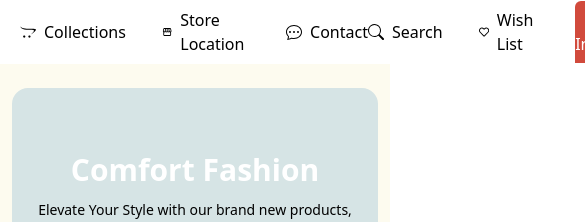
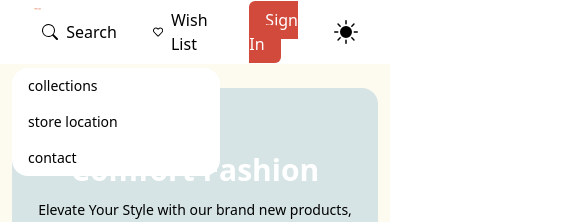
Before and after one commit to danielr0007/Wonder-Clothing-Apparel, a React (Create React App) app: page / in a window 390 px wide. Shown: the top 222 px of the page, 585 px wide, since content can reach past the window. Built offline with nearby package versions, Linux system fonts and the light colour scheme; no server answers.

Commit message:
started mobile menu

```diff
--- a/src/components/Header.js
+++ b/src/components/Header.js
@@ -1,35 +1,56 @@
 import logo from "../assets/logo.png";
 import { FaOpencart, FaRegHeart, FaMoon } from "react-icons/fa";
-import { MdStorefront } from "react-icons/md";
+import { MdStorefront, MdMenu } from "react-icons/md";
 import { BsChatDots, BsSearch, BsFillSunFill } from "react-icons/bs";
 import { Link } from "react-router-dom";
 import { useSelector, useDispatch } from "react-redux";
 import { toggle } from "../utils/themeMode";
 import { useEffect } from "react";
+import MobileMenu from "./MobileMenu";
 
 const Header = () => {
   const themeMode = useSelector((state) => state.themeMode.value);
 
   const dispatch = useDispatch();
 
+  const mobileMenuLinks = [
+    {
+      name: "collections",
+      icon: "FaOpencart",
+    },
+    {
+      name: "store location",
+      icon: "MdStorefront",
+    },
+    {
+      name: "contact",
+      icon: "FaOpencart",
+    },
+  ];
+
   return (
-    <header className={!themeMode ? "bg-white px-5" : "bg-d-grey px-5 dark"}>
+    <header
+      className={
+        !themeMode ? "bg-white px-5 relative" : "bg-d-grey px-5 dark relative"
+      }
+    >
       <div className="max-w-[82rem] mx-auto">
-        <nav className="py-2 flex justify-between">
+        <nav className="py-2 lg:px-0 px-3 flex justify-between">
+          <MdMenu className="self-center text-2xl lg:hidden" />
           <Link to="/">
-            <img src={logo} className="w-[220px]" />
+            <img src={logo} className="lg:w-[220px] md:w-[200px] w-[170px]" />
           </Link>
 
           <div className="">
             <ul className="h-full flex gap-9 items-center">
-              <li className="flex items-center gap-2 dark:text-l-grey">
+              <li className="lg:flex items-center gap-2 dark:text-l-grey hidden">
                 <FaOpencart /> <Link to="collections">Collections</Link>
               </li>
-              <li className="flex items-center gap-2 dark:text-l-grey">
+              <li className="lg:flex items-center gap-2 dark:text-l-grey hidden">
                 <MdStorefront />
                 <Link to="location">Store Location</Link>
               </li>
-              <li className="flex items-center gap-2 dark:text-l-grey">
+              <li className="lg:flex items-center gap-2 dark:text-l-grey hidden">
                 <BsChatDots />
                 <Link to="contact">Contact</Link>
               </li>
@@ -65,6 +86,7 @@ const Header = () => {
           </div>
         </nav>
       </div>
+      <MobileMenu links={mobileMenuLinks} />
     </header>
   );
 };
--- /dev/null
+++ b/src/components/MobileMenu.js
@@ -0,0 +1,29 @@
+import { FaOpencart, FaRegHeart, FaMoon } from "react-icons/fa";
+import { MdStorefront, MdMenu } from "react-icons/md";
+import { BsChatDots, BsSearch, BsFillSunFill } from "react-icons/bs";
+
+const MobileMenu = function (mobileMenuLinks) {
+  return (
+    <div className="w-52 mt-1 bg-white absolute left-3 top-[100%] rounded-2xl z-50">
+      <ul>
+        <MenuLink mobileMenuLinks={mobileMenuLinks.links} />
+      </ul>
+    </div>
+  );
+};
+
+const MenuLink = function ({ mobileMenuLinks }) {
+  return (
+    <>
+      {mobileMenuLinks.map((link, i) => {
+        return (
+          <li key={i} className="py-2 px-4 text-sm">
+            <span></span> {link.name}
+          </li>
+        );
+      })}
+    </>
+  );
+};
+
+export default MobileMenu;
```
